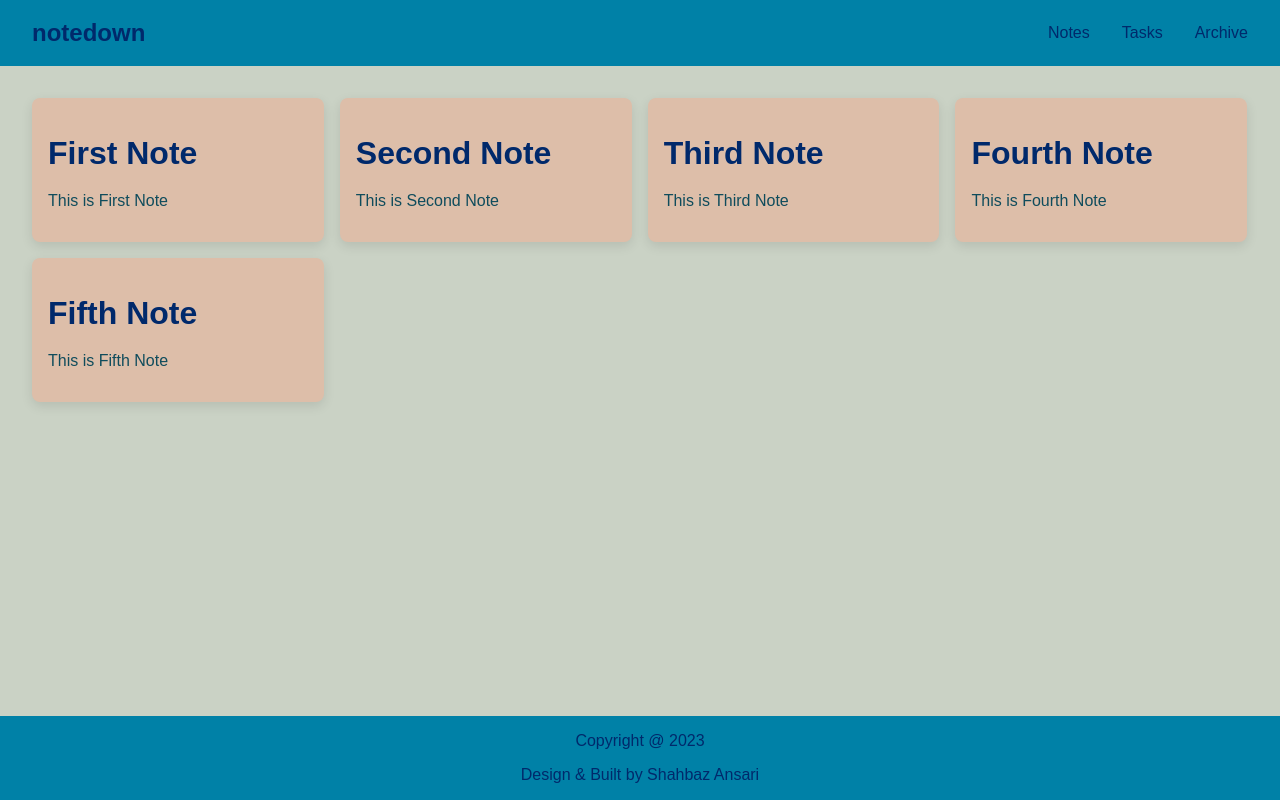
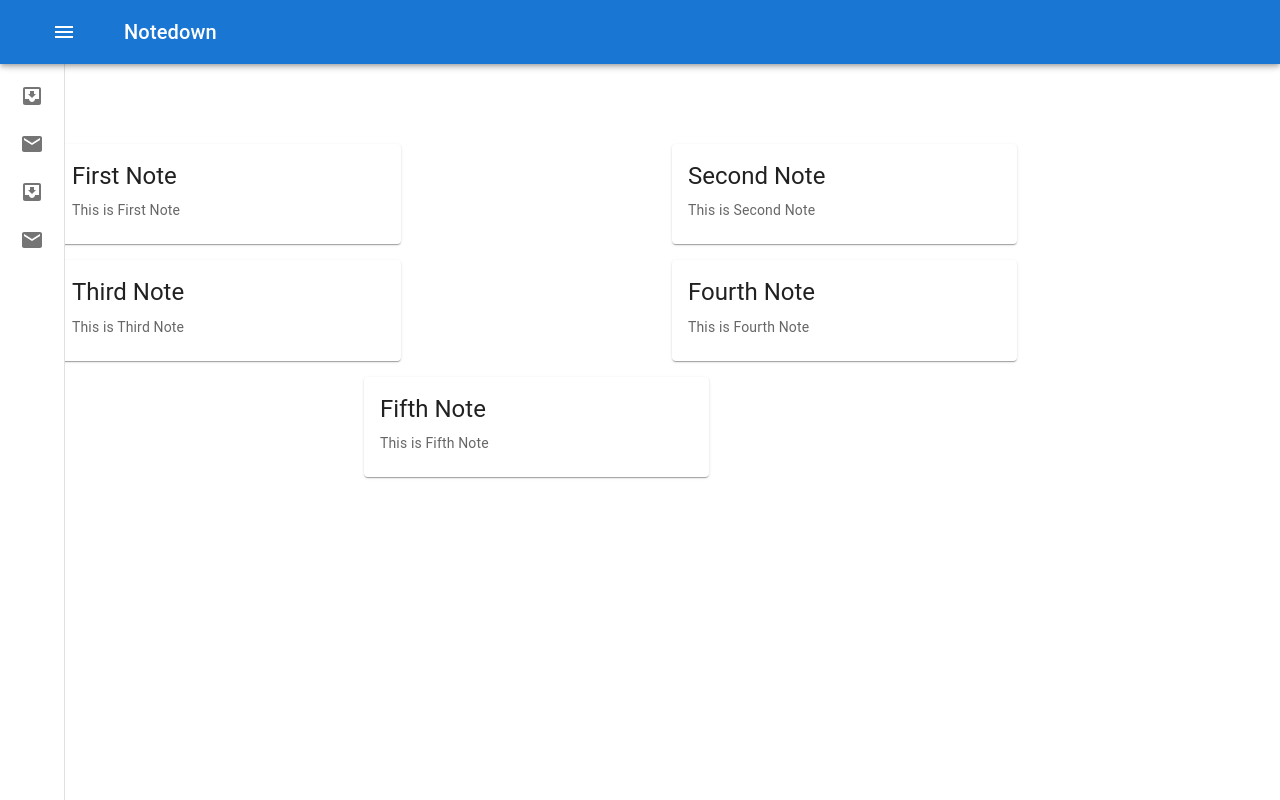
Before and after one commit to shahbaz4783/notedown, a React (Vite) app: page / in a window 1280 px wide. Built offline with nearby package versions, Linux system fonts and the light colour scheme; a web font is replaced by a local one.

Commit message:
mui comonents

```diff
--- a/src/App.jsx
+++ b/src/App.jsx
@@ -1,5 +1,4 @@
 import { Header } from './components/Header';
-import { Footer } from './components/Footer';
 import { CardsContainer } from './components/CardsContainer';
 
 function App() {
@@ -8,7 +7,7 @@
     <>
       <Header />
       <CardsContainer />
-      <Footer />
+
     </>
   )
 }
--- a/src/components/Cards.jsx
+++ b/src/components/Cards.jsx
@@ -1,10 +1,20 @@
 import React from 'react';
+import Card from '@mui/material/Card';
+import CardContent from '@mui/material/CardContent';
 
-export const Cards = (props) => {
+import Typography from '@mui/material/Typography';
+
+export const Cards = ({ title, body }) => {
   return (
-    <div className='note-card'>
-        <h1>{props.title}</h1>
-        <p>{props.body}</p>
-    </div>
+    <Card sx={{ maxWidth: 345 }}>
+      <CardContent>
+        <Typography gutterBottom variant="h5" component="div">
+          {title}
+        </Typography>
+        <Typography variant="body2" color="text.secondary">
+          {body}
+        </Typography>
+      </CardContent>
+    </Card>
   )
 }
--- a/src/components/CardsContainer.jsx
+++ b/src/components/CardsContainer.jsx
@@ -1,14 +1,24 @@
 import React from 'react'
 import { Cards } from './Cards'
 import notes from '../notes'
+import CssBaseline from '@mui/material/CssBaseline';
+import Container from '@mui/material/Container';
 
 const createNotes = (note) => {
   return (
+    <React.Fragment>
+      <CssBaseline />
+      <Container maxWidth="sm">
       <Cards
         key={note.id}
         title={note.title}
         body={note.body}
       />
+
+      </Container>
+    </React.Fragment>
+
+
   )
 }
 
--- a/src/components/Header.jsx
+++ b/src/components/Header.jsx
@@ -1,20 +1,163 @@
-import React from 'react'
+import React from 'react';
+import { styled, useTheme } from '@mui/material/styles';
+import Box from '@mui/material/Box';
+import MuiDrawer from '@mui/material/Drawer';
+import MuiAppBar from '@mui/material/AppBar';
+import Toolbar from '@mui/material/Toolbar';
+import List from '@mui/material/List';
+import CssBaseline from '@mui/material/CssBaseline';
+import Typography from '@mui/material/Typography';
+import IconButton from '@mui/material/IconButton';
+import MenuIcon from '@mui/icons-material/Menu';
+import LightbulbOutlinedIcon from '@mui/icons-material/LightbulbOutlined';
+import ChevronLeftIcon from '@mui/icons-material/ChevronLeft';
+import ChevronRightIcon from '@mui/icons-material/ChevronRight';
+import ListItem from '@mui/material/ListItem';
+import ListItemButton from '@mui/material/ListItemButton';
+import ListItemIcon from '@mui/material/ListItemIcon';
+import ListItemText from '@mui/material/ListItemText';
+import InboxIcon from '@mui/icons-material/MoveToInbox';
+import MailIcon from '@mui/icons-material/Mail';
+
+
+const drawerWidth = 240;
+
+const openedMixin = (theme) => ({
+  width: drawerWidth,
+  transition: theme.transitions.create('width', {
+    easing: theme.transitions.easing.sharp,
+    duration: theme.transitions.duration.enteringScreen,
+  }),
+  overflowX: 'hidden',
+});
+
+const closedMixin = (theme) => ({
+  transition: theme.transitions.create('width', {
+    easing: theme.transitions.easing.sharp,
+    duration: theme.transitions.duration.leavingScreen,
+  }),
+  overflowX: 'hidden',
+  width: `calc(${theme.spacing(7)} + 1px)`,
+  [theme.breakpoints.up('sm')]: {
+    width: `calc(${theme.spacing(8)} + 1px)`,
+  },
+});
+
+const DrawerHeader = styled('div')(({ theme }) => ({
+  display: 'flex',
+  alignItems: 'center',
+  justifyContent: 'flex-end',
+  padding: theme.spacing(0, 1),
+  // necessary for content to be below app bar
+  ...theme.mixins.toolbar,
+}));
+
+const AppBar = styled(MuiAppBar, {
+  shouldForwardProp: (prop) => prop !== 'open',
+})(({ theme, open }) => ({
+  zIndex: theme.zIndex.drawer + 1,
+  transition: theme.transitions.create(['width', 'margin'], {
+    easing: theme.transitions.easing.sharp,
+    duration: theme.transitions.duration.leavingScreen,
+  }),
+  ...(open && {
+    marginLeft: drawerWidth,
+    width: `calc(100% - ${drawerWidth}px)`,
+    transition: theme.transitions.create(['width', 'margin'], {
+      easing: theme.transitions.easing.sharp,
+      duration: theme.transitions.duration.enteringScreen,
+    }),
+  }),
+}));
+
+const Drawer = styled(MuiDrawer, { shouldForwardProp: (prop) => prop !== 'open' })(
+  ({ theme, open }) => ({
+    width: drawerWidth,
+    flexShrink: 0,
+    whiteSpace: 'nowrap',
+    boxSizing: 'border-box',
+    ...(open && {
+      ...openedMixin(theme),
+      '& .MuiDrawer-paper': openedMixin(theme),
+    }),
+    ...(!open && {
+      ...closedMixin(theme),
+      '& .MuiDrawer-paper': closedMixin(theme),
+    }),
+  }),
+);
+
 
 export const Header = () => {
+    const theme = useTheme();
+  const [open, setOpen] = React.useState(false);
+
+  const handleDrawerOpen = () => {
+    setOpen(true);
+  };
+
+  const handleDrawerClose = () => {
+    setOpen(false);
+  };
+
   return (
-    <header>
-        <div>
-        <h2 className='logo'>notedown</h2>
-        </div>
+    <Box sx={{ display: 'flex' }}>
+      <CssBaseline />
+      <AppBar position="fixed" open={open}>
+        <Toolbar>
+          <IconButton
+            color="inherit"
+            aria-label="open drawer"
+            onClick={handleDrawerOpen}
+            edge="start"
+            sx={{
+              marginRight: 5,
+              ...(open && { display: 'none' }),
+            }}
+          >
+            <MenuIcon />
+          </IconButton>
+          <Typography variant="h6" noWrap component="div">
+            Notedown
+          </Typography>
+        </Toolbar>
+      </AppBar>
+      <Drawer variant="permanent" open={open}>
+        <DrawerHeader>
+          <IconButton onClick={handleDrawerClose}>
+            {theme.direction === 'rtl' ? <ChevronRightIcon /> : <ChevronLeftIcon />}
+          </IconButton>
+        </DrawerHeader>
 
-        <nav>
-            <ul>
-                <li>Notes</li>
-                <li>Tasks</li>
-                <li>Archive</li>
-            </ul>
-        </nav>
+        <List>
+          {['Notes', 'Remainder', 'Archieve', 'Bin'].map((text, index) => (
+            <ListItem key={text} disablePadding sx={{ display: 'block' }}>
+              <ListItemButton
+                sx={{
+                  minHeight: 48,
+                  justifyContent: open ? 'initial' : 'center',
+                  px: 2.5,
+                }}
+              >
+                <ListItemIcon
+                  sx={{
+                    minWidth: 0,
+                    mr: open ? 3 : 'auto',
+                    justifyContent: 'center',
+                  }}
+                >
+                  {index % 2 === 0 ? <InboxIcon /> : <MailIcon />}
+                </ListItemIcon>
+                <ListItemText primary={text} sx={{ opacity: open ? 1 : 0 }} />
+              </ListItemButton>
+            </ListItem>
+          ))}
+        </List>
 
-    </header>
+      </Drawer>
+      <Box component="main" sx={{ flexGrow: 1, p: 3 }}>
+        <DrawerHeader />
+      </Box>
+    </Box>
   )
 }
```
Also changed, not shown: package.json (+7 -1 lines), 1 other file (tests, documents, lock files or other folders).
